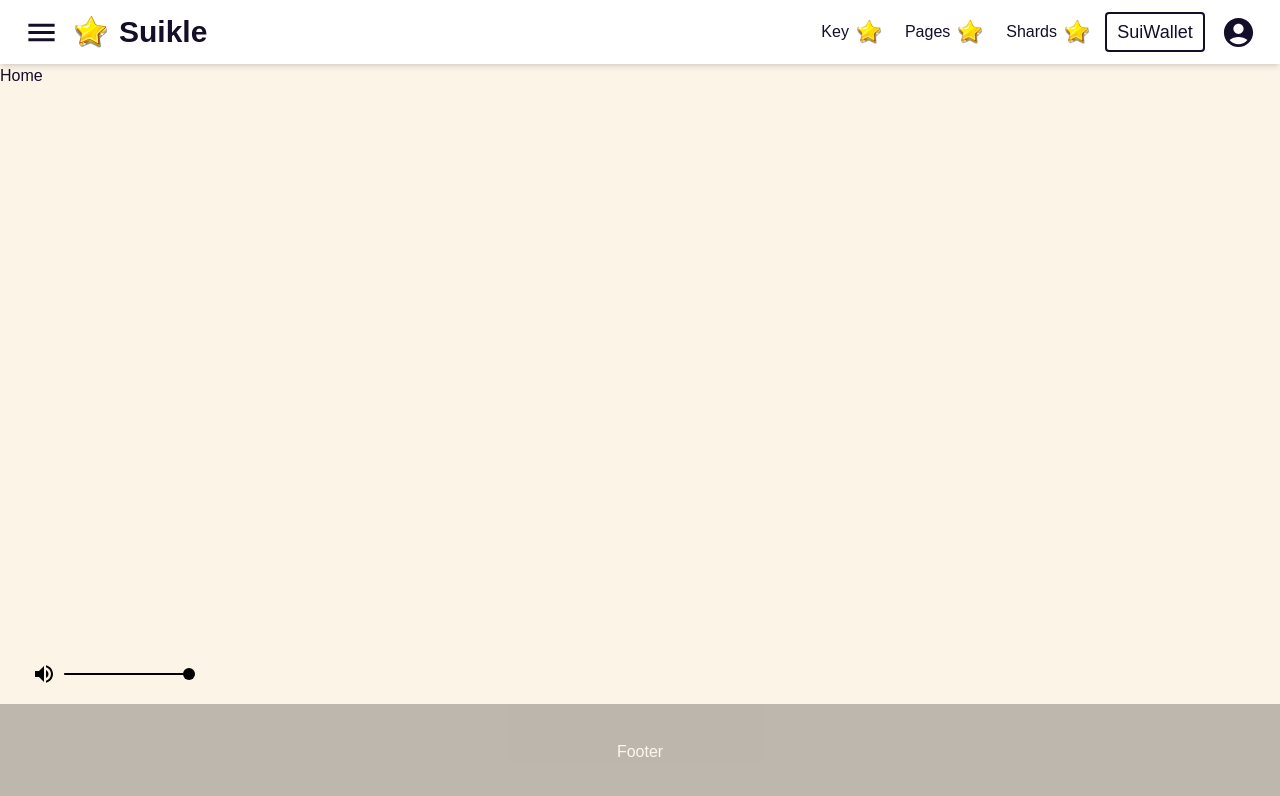
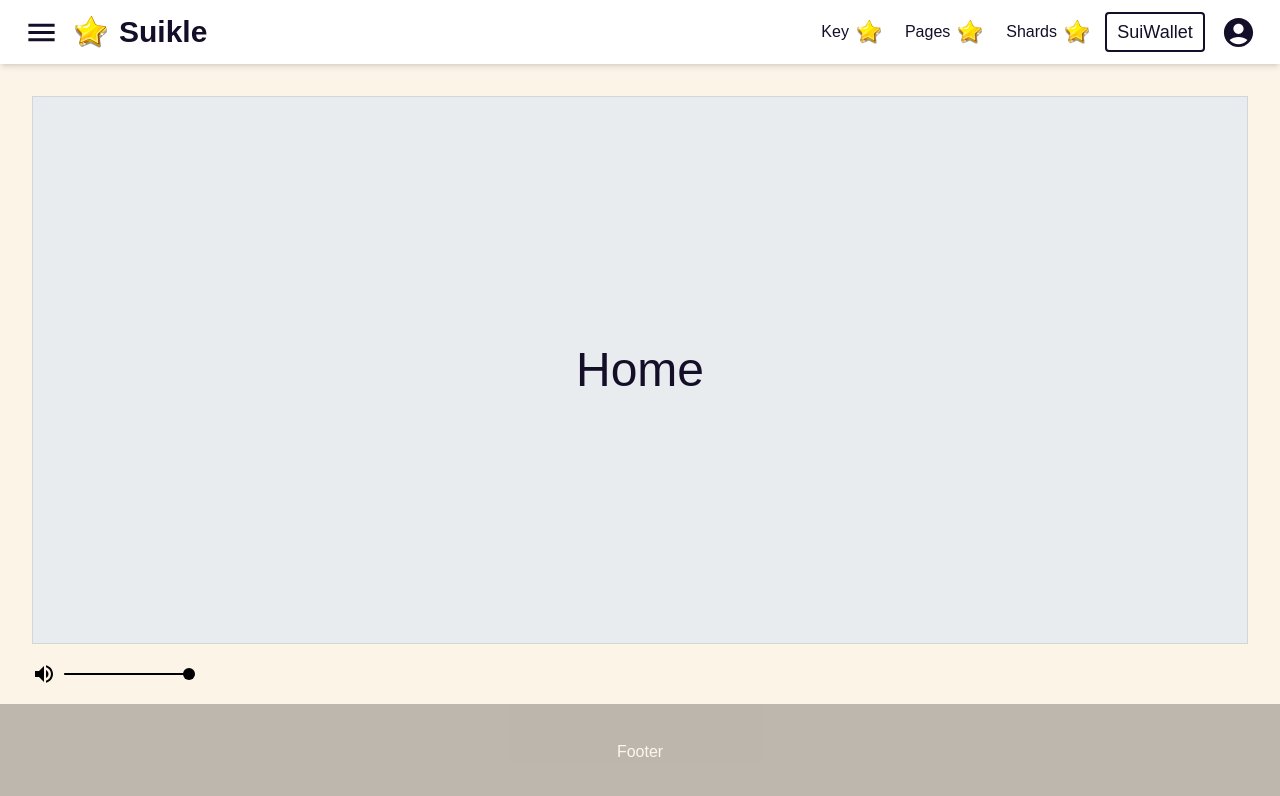
Before and after one commit to AntiAvengers/Lycaon, a React (Vite) app in the folder client/: page /home in a window 1280 px wide. Shown: the top 796 px of the page. Built offline with nearby package versions, Linux system fonts and the light colour scheme.

Commit message:
updated hompg css

```diff
--- a/client/src/components/homePg.jsx
+++ b/client/src/components/homePg.jsx
@@ -1,9 +1,9 @@
 const HomePg = () => {
     return (
-        <div>
-            <h1>Home</h1>
+        <div className="flex w-full max-w-screen mx-8 sm:mt-8 md:mt-8 sm:my-0 my-8 border-1 border-gray-300 bg-[#E9ECEF] justify-center items-center">
+            <h1 className="text-5xl">Home</h1>
         </div>
-    )
+    );
 };
 
 export default HomePg;
```
